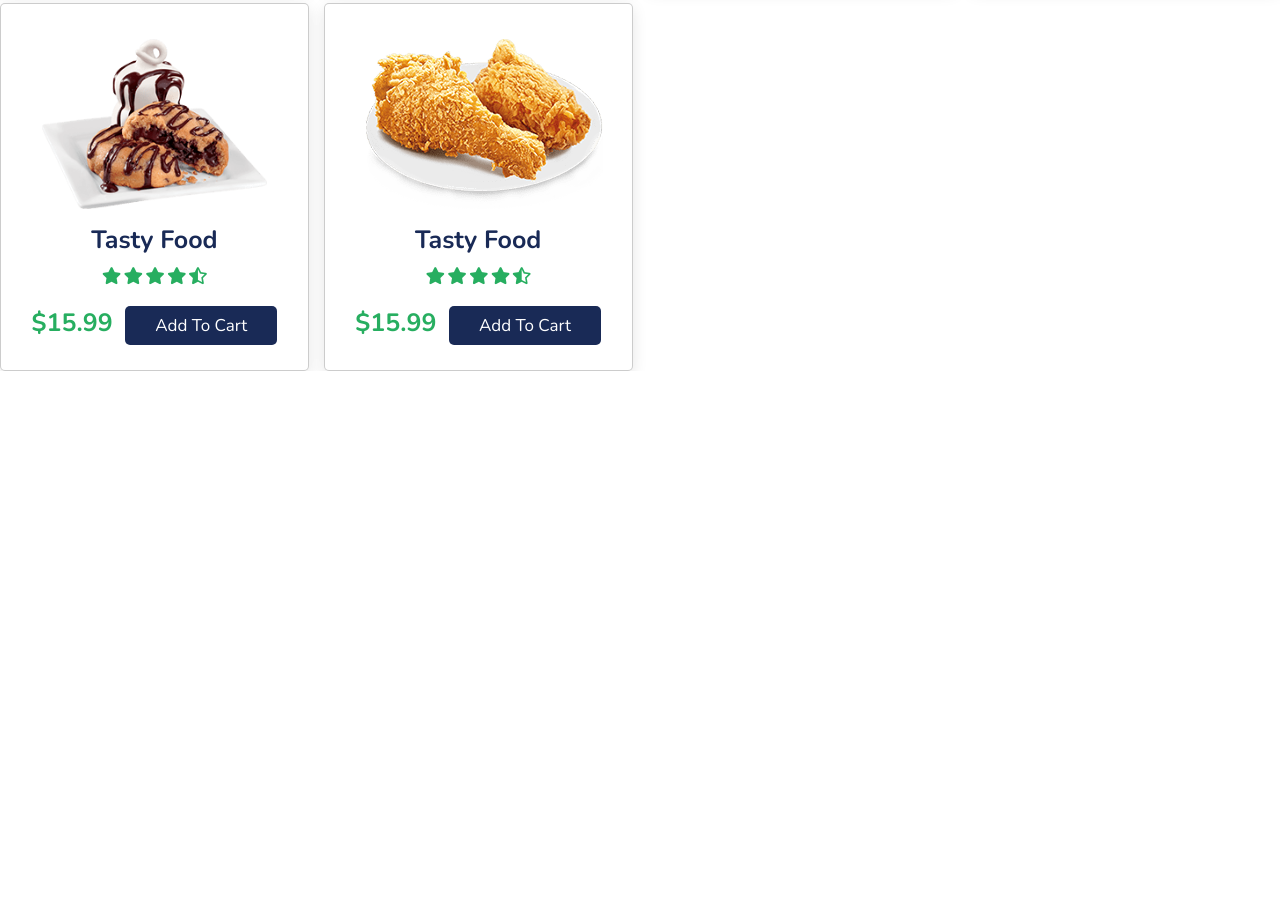
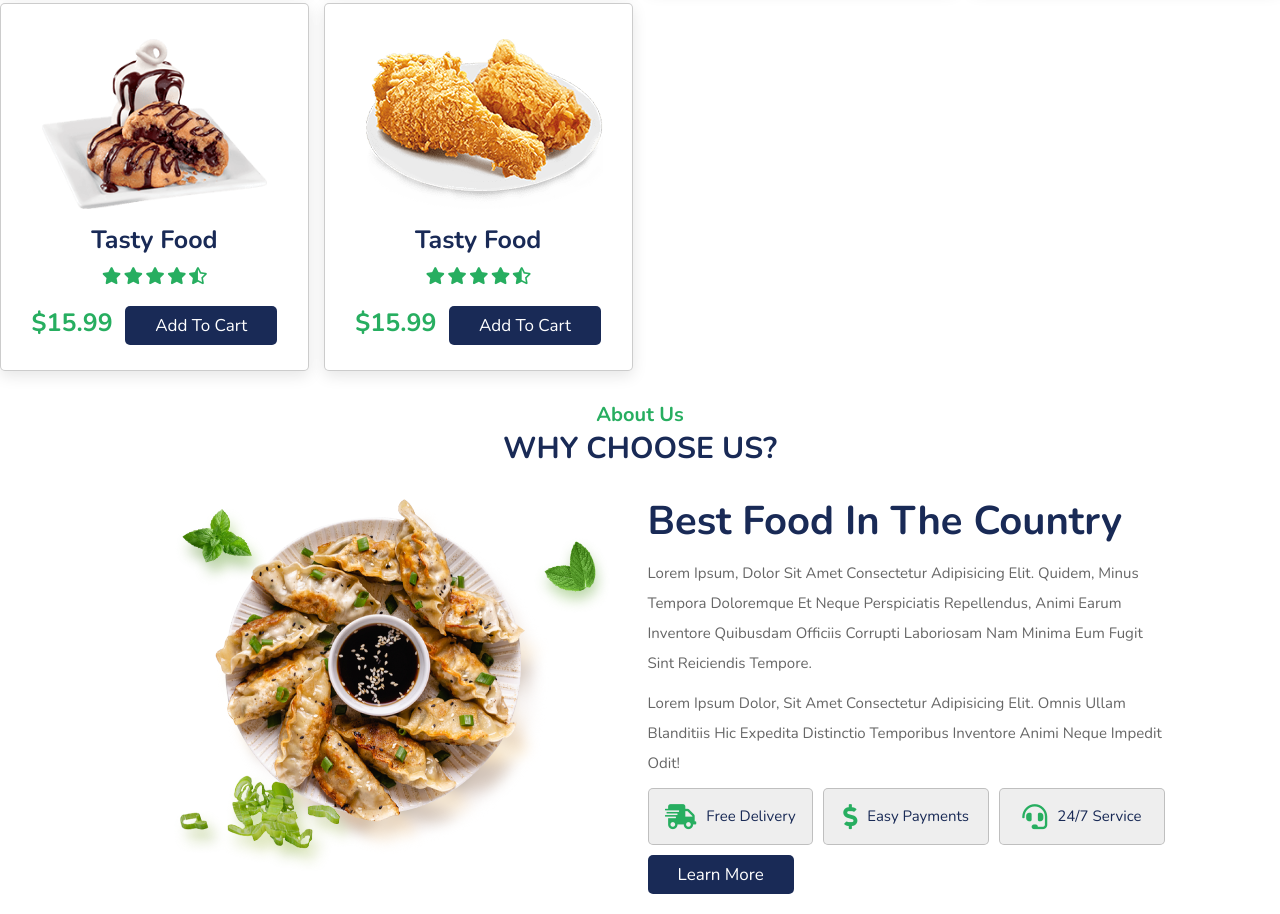
Before and after one commit to Ibrahim-K98han/food_website, a plain HTML site: page index.html in a window 1280 px wide. Shown: the part 1142-2056 px from the top of the page. Before the commit the page ends 1513 px from the top, so only its background shows below. Drawn offline with nearby package versions, Linux system fonts and the light colour scheme.

Commit message:
about section ok

```diff
--- a/css/style.css
+++ b/css/style.css
@@ -258,10 +258,57 @@ header .icons #menu-bars{
     margin-right: 1rem;
     font-size: 2.5rem;
 }
-
-
-
-
+.about .row{
+    display: flex;
+    flex-wrap: wrap;
+    gap: 1.5rem;
+    align-items: center;
+}
+.about .row .image{
+    flex: 1 1 45rem;
+}
+.about .row .image img{
+   width: 100%;
+}
+.about .row .content{
+    flex: 1 1 45rem;
+}
+.about .row h3{
+    color: var(--balck);
+    font-size: 4rem;
+    padding: .5rem 0;
+}
+.about .row p{
+    color: var(--light-color);
+    font-size: 1.5rem;
+    padding: .5rem 0;
+    line-height: 2;
+}
+.about .row .content .icons-container{
+    display: flex;
+    gap: 1rem;
+    flex-wrap: 1rem 0;
+    margin-top: .5rem;
+}
+.about .row .content .icons-container .icons{
+    background: #eee;
+    border-radius: .5rem;
+    border: .1rem solid rgba(0, 0, 0, .2);
+    display: flex;
+    align-items: center;
+    justify-content: center;
+    gap: 1rem;
+    flex: 1 1 17rem;
+    padding: 1.5rem 1rem;
+}
+.about .row .content .icons-container .icons i{
+    font-size: 2.5rem;
+    color: var(--green);
+}
+.about .row .content .icons-container .icons span{
+    font-size: 1.5rem;
+    color: var(--balck);
+}
 
 
 
--- a/index.html
+++ b/index.html
@@ -192,6 +192,42 @@
     </secton>
     <!-- dishes section end -->
 
+    <!-- about section startes -->
+    <section class="about" id="about">
+        <h3 class="sub-heading">about us</h3>
+        <h1 class="heading">why choose us?</h1>
+
+        <div class="row">
+            <div class="image">
+                <img src="images/about-img.png" alt="">
+            </div>
+            <div class="content">
+                <h3>best food in the country</h3>
+                <p>Lorem ipsum, dolor sit amet consectetur adipisicing elit. Quidem, minus tempora doloremque et neque
+                    perspiciatis repellendus, animi earum inventore quibusdam officiis corrupti laboriosam nam minima
+                    eum fugit sint reiciendis tempore.</p>
+                <p>Lorem ipsum dolor, sit amet consectetur adipisicing elit. Omnis ullam blanditiis hic expedita
+                    distinctio temporibus inventore animi neque impedit odit!</p>
+                <div class="icons-container">
+                    <div class="icons">
+                        <i class="fas fa-shipping-fast"></i>
+                        <span>free delivery</span>
+                    </div>
+                    <div class="icons">
+                        <i class="fas fa-dollar-sign"></i>
+                        <span>easy payments</span>
+                    </div>
+                    <div class="icons">
+                        <i class="fas fa-headset"></i>
+                        <span>24/7 service</span>
+                    </div>
+                </div>
+                <a href="#" class="btn">learn more</a>
+            </div>
+        </div>
+
+    </section>
+    <!-- about section end -->
 
 
     <script src="https://unpkg.com/swiper@7/swiper-bundle.min.js"></script>
```
